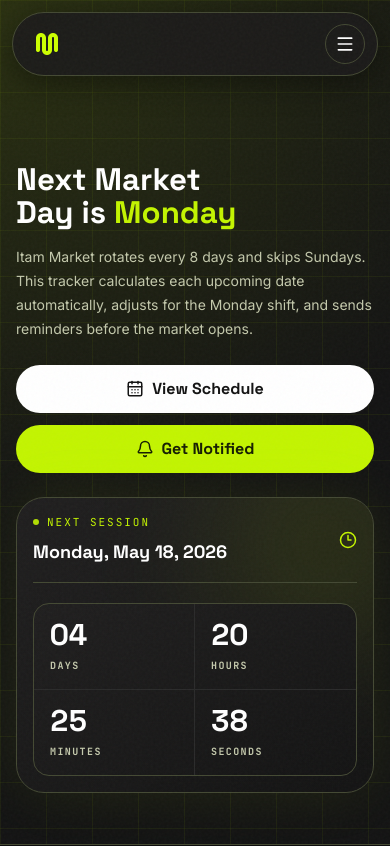
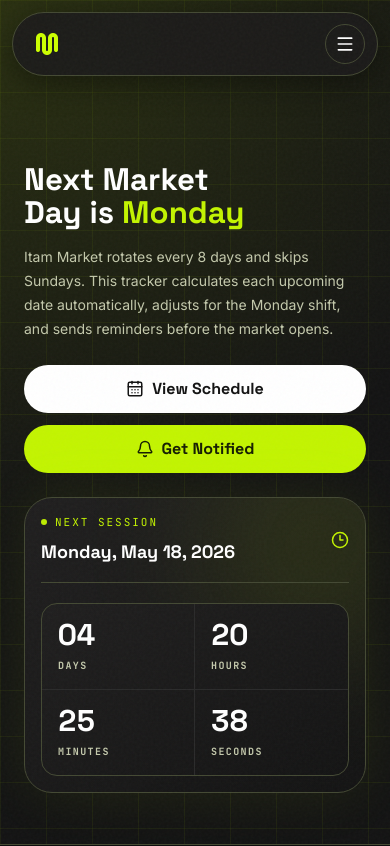
Before and after one commit to freedomszn/itam-market-days-tracker, a React (Vite) app: page / in a window 390 px wide. Shown: the top 846 px of the page. Built offline with nearby package versions, Linux system fonts and the light colour scheme.

Commit message:
padding for mobile fix

```diff
--- a/src/styles.css
+++ b/src/styles.css
@@ -61,7 +61,7 @@ input {
 .section-shell {
   width: min(100%, 1280px);
   margin-inline: auto;
-  padding-inline: clamp(1rem, 4vw, 4rem);
+  padding-inline: clamp(1.5rem, 5vw, 5rem);
 }
 
 .hard-card {
```
